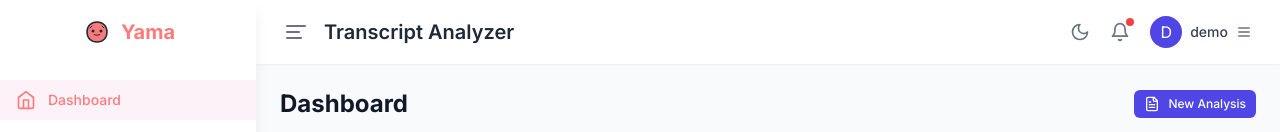
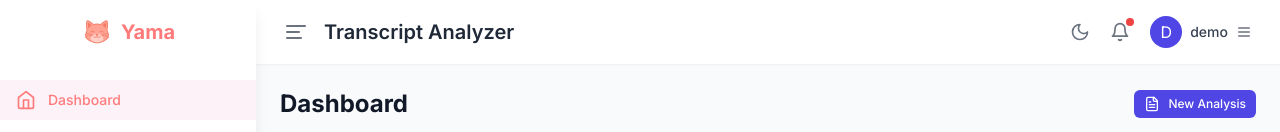
Before and after one commit to mandarini/yet-another-meeting-analyzer, a React (Vite) app: page / in a window 1280 px wide. Shown: the top 132 px of the page. Built offline with nearby package versions, Linux system fonts and the light colour scheme; no server answers; the database is empty.

Commit message:
Create environment files

```diff
--- a/src/components/layout/Sidebar.tsx
+++ b/src/components/layout/Sidebar.tsx
@@ -33,7 +33,7 @@ const Sidebar = ({ closeSidebar }: SidebarProps) => {
     <div className="h-full flex flex-col py-4">
       <div className="px-4 flex items-center justify-between md:justify-center">
         <div className="flex items-center">
-          <img src="/src/assets/logo.svg" alt="Yama" className="h-8 w-8 mr-2" />
+          <img src="/src/assets/yama-face.png" alt="Yama" className="h-8 w-8 mr-2" />
           <span className="font-bold text-xl text-[#FF7B7B] dark:text-[#FF9B9B]">
             Yama
           </span>
```
